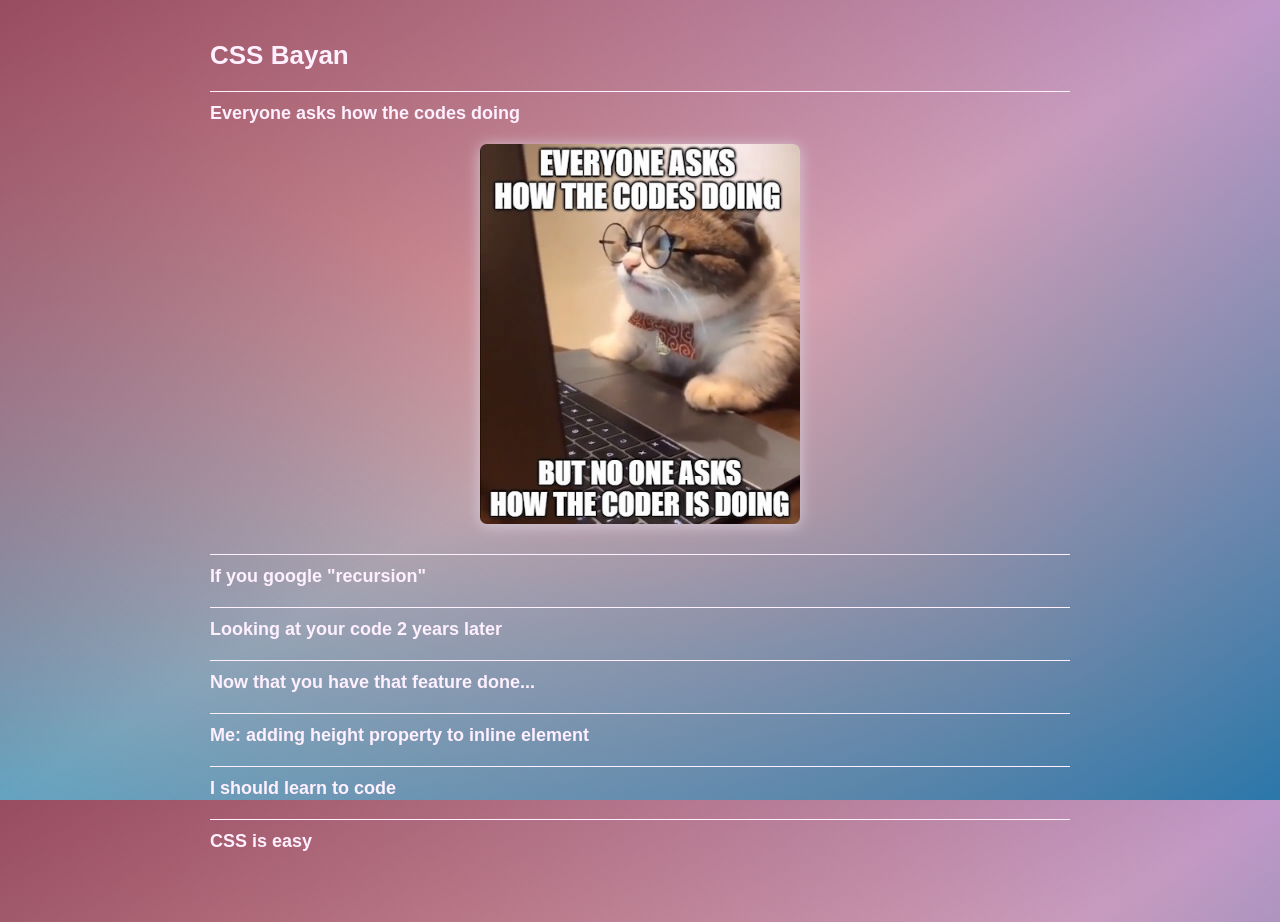
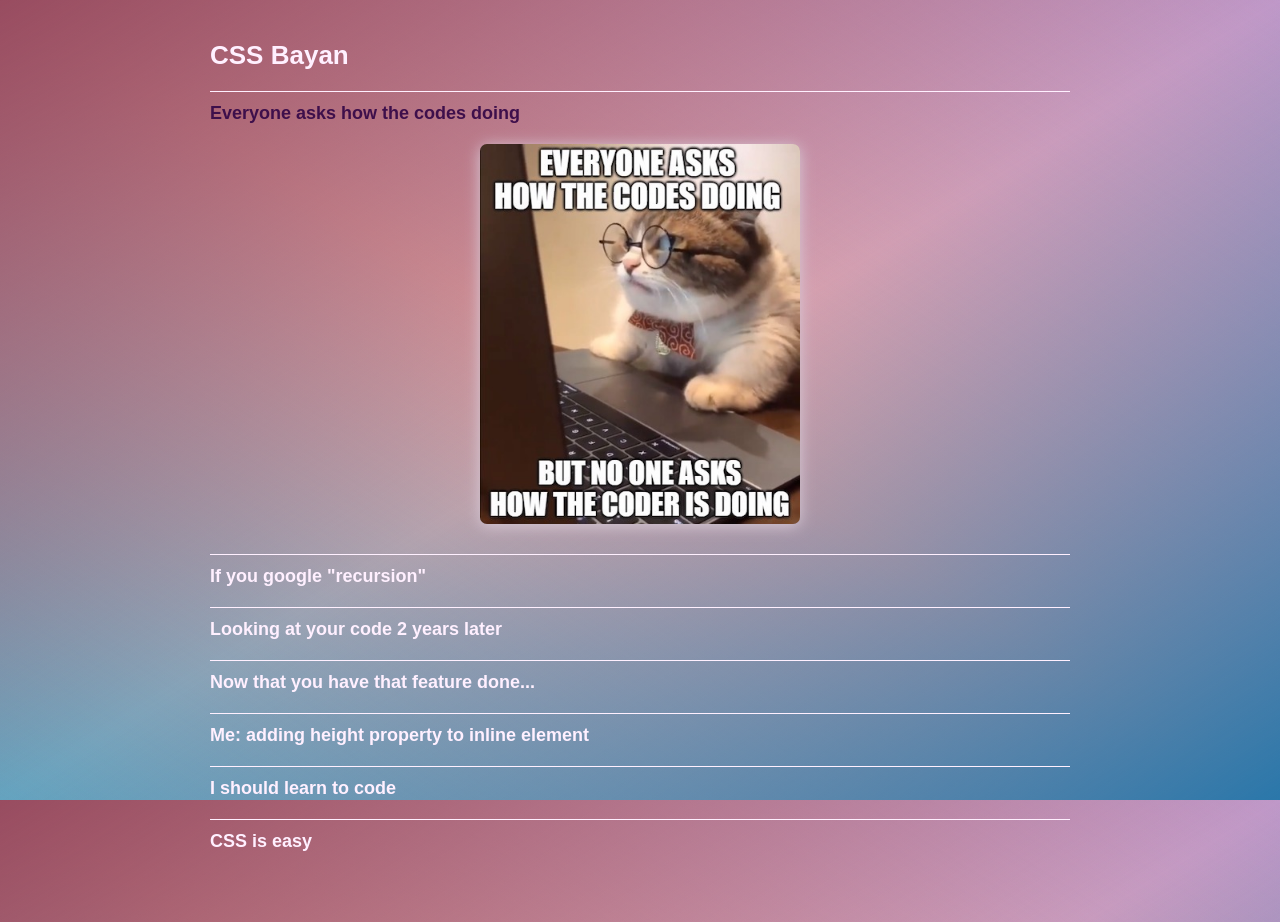
Before and after one commit to Ir4D/cssBayan, a plain HTML site: page cssBayan/index.html in a window 1280 px wide. Drawn offline with Linux system fonts and the light colour scheme.

Commit message:
fix: change text color of chosen meme (Sun, Mar 12, 2023 08:30:18 PM)

```diff
--- a/cssBayan/css/style.css
+++ b/cssBayan/css/style.css
@@ -121,6 +121,10 @@ body {
   max-height: 0;
 }
 
+.radio:checked ~ .meme-heading {
+  color: #3e0f4b;
+}
+
 .radio:checked ~ .meme-img {
   display: block;
   margin-bottom: 3rem;
```
